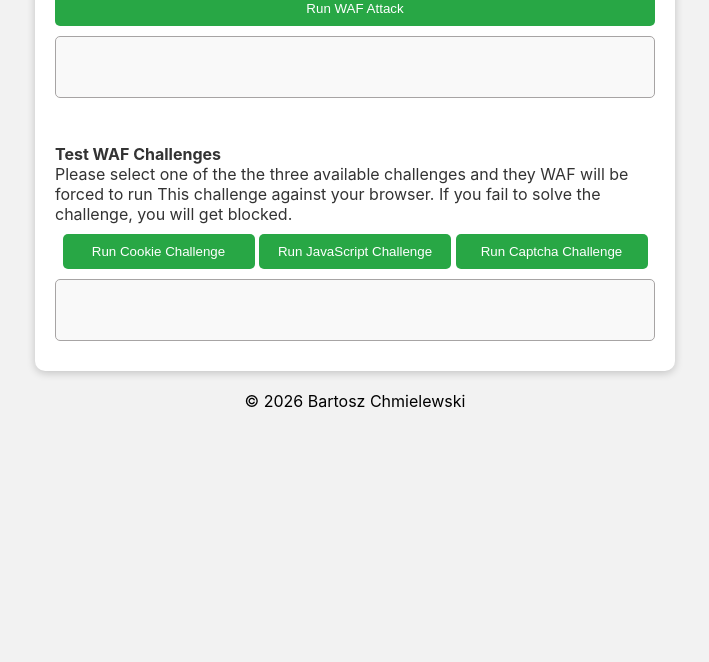
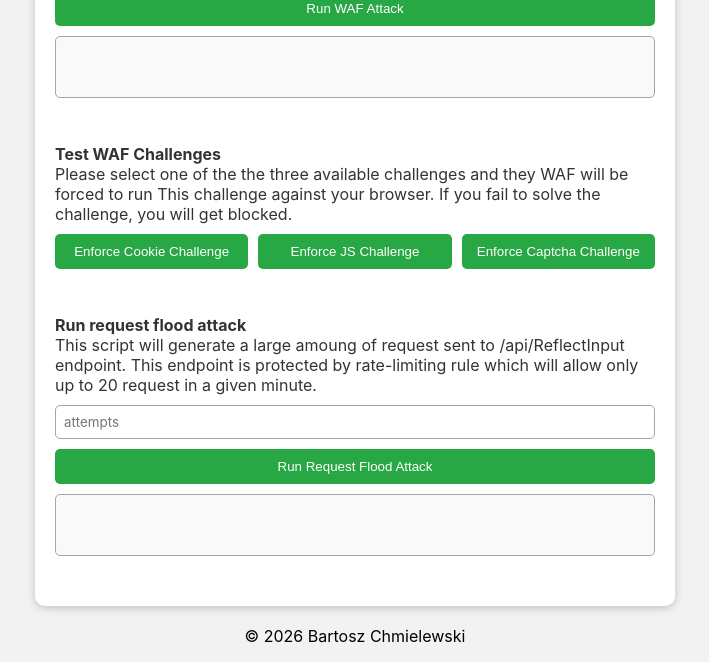
Before and after one commit to spmpl-pl/spm-web-lab, a Flask app: page /wafpanel in a window 1280 px wide. Shown: the part 1177-1839 px from the top of the page, without its empty margins (285-994 px from the left). Before the commit the page ends 1585 px from the top, so only its background shows below. Run offline with Flask 3, Linux system fonts and the light colour scheme.

Commit message:
Added RateLimit Test

```diff
--- a/templates/wafpanel.html
+++ b/templates/wafpanel.html
@@ -38,7 +38,7 @@ content %}
 <input type="text" style="width: 40%" id="GenerateBruteForce-username" placeholder="username" />
 <input type="password" style="width: 40%" id="GenerateBruteForce-password" placeholder="password" />
 <input type="text" style="width: 18%" id="GenerateBruteForce-attempts" placeholder="attempts" />
-<button id="GetSumButton">Run Brute Force Attack</button>
+<button id="GenerateBruteForceButton">Run Brute Force Attack</button>
 <div id="GenerateBruteForceResult" class="result"></div>
 
 <br />
@@ -59,12 +59,24 @@ content %}
   <b>Test WAF Challenges</b><br />
   Please select one of the the three available challenges and they WAF will be forced to run This
   challenge against your browser. If you fail to solve the challenge, you will get blocked.
-</p><center>
-<button style="width: 32%" id="RunChallengeCookieButton">Run Cookie Challenge</button>
-<button style="width: 32%" id="RunChallengeJSButton">Run JavaScript Challenge</button>
-<button style="width: 32%" id="RunChallengeCaptchaButton">Run Captcha Challenge</button>
-<div id="WAFAttackResult" class="result"></div>
-</center>
+<div style="display:flex; gap:10px; width:100%;">
+  <button style="flex:1;" id="RunChallengeCookieButton">Enforce Cookie Challenge</button>
+  <button style="flex:1;" id="RunChallengeJSButton">Enforce JS Challenge</button>
+  <button style="flex:1;" id="RunChallengeCaptchaButton">Enforce Captcha Challenge</button>
+</div>
+<br />
+
+<p>
+  <b>Run request flood attack</b><br />
+  This script will generate a large amoung of request sent to /api/ReflectInput endpoint. This endpoint
+  is protected by rate-limiting rule which will allow only up to 20 request in a given minute.
+</p>
+<input type="text"  id="GenerateFloodAttack-attempts" placeholder="attempts" />
+<button id="GenerateFloodAttackButton">Run Request Flood Attack</button>
+<div id="GenerateFloodAttackResult" class="result"></div>
+
+<br />
+
 <script>
 
 
@@ -151,6 +163,50 @@ content %}
     }
   }
 
+    async function SendFlood() {
+
+    const attempts = parseInt(document.getElementById("GenerateFloodAttack-attempts").value, 10);
+    const resultBox = document.getElementById("GenerateFloodAttackResult");
+
+
+    if (isNaN(attempts) || attempts <= 0) {
+      resultBox.textContent = "The number of attempts must be a positive number.";
+      return;
+    }
+
+    resultBox.textContent = "";
+
+    for (let i = 1; i <= attempts; i++) {
+
+      input = "Response to " + i;
+
+      try {
+        const res = await fetch("/api/ReflectInput", {
+          method: "POST",
+          headers: { "Content-Type": "application/json" },
+          body: JSON.stringify({ "input": input }),
+        });
+
+        if (!res.ok) {
+          if (res.status === 401) {
+            resultBox.innerText += `Attempt (${i}/${attempts}): Unauthorized\n`;
+          } else {
+            resultBox.innerText += `Attempt (${i}/${attempts}): Blocked. Incident ID: ${data.incidentId}\n`;
+          }
+        } else {
+          const data = await res.json();
+          resultBox.innerText += `Attempt (${i}/${attempts}): Successful. Message received: "${data.data}"\n`;
+        }
+
+      } catch (err) {
+        console.error(err);
+        resultBox.innerText += `Attempt (${i}/${attempts}): Error\n`;
+      }
+
+      await delay(30); // Proper delay between attempts
+    }
+  }
+
   document.getElementById("GetHeadersButton").onclick = () => {
     fetch("/api/GetHeaders")
       .then((res) => res.json())
@@ -177,16 +233,19 @@ content %}
   };
 
 
-
-
-
-  document.getElementById("GetSumButton").onclick = () => {
+  document.getElementById("GenerateBruteForceButton").onclick = () => {
 
     SendLogin()
 
   };
 
-    const WAFAttacks = [
+  document.getElementById("GenerateFloodAttackButton").onclick = () => {
+
+    SendFlood()
+
+  };
+
+  const WAFAttacks = [
       {"attack": "SQL Injection 1", "payload": "' OR 1 = 1;"},
       {"attack": "SQL Injection 2", "payload": "' or (select (select 'abc')) = 'abc"},
       {"attack": "Cross-Site Scripting 1", "payload": "<scr" + "ipt>confirm(\"Would you like some XSS?\")</scr" + "ipt>",},
```
